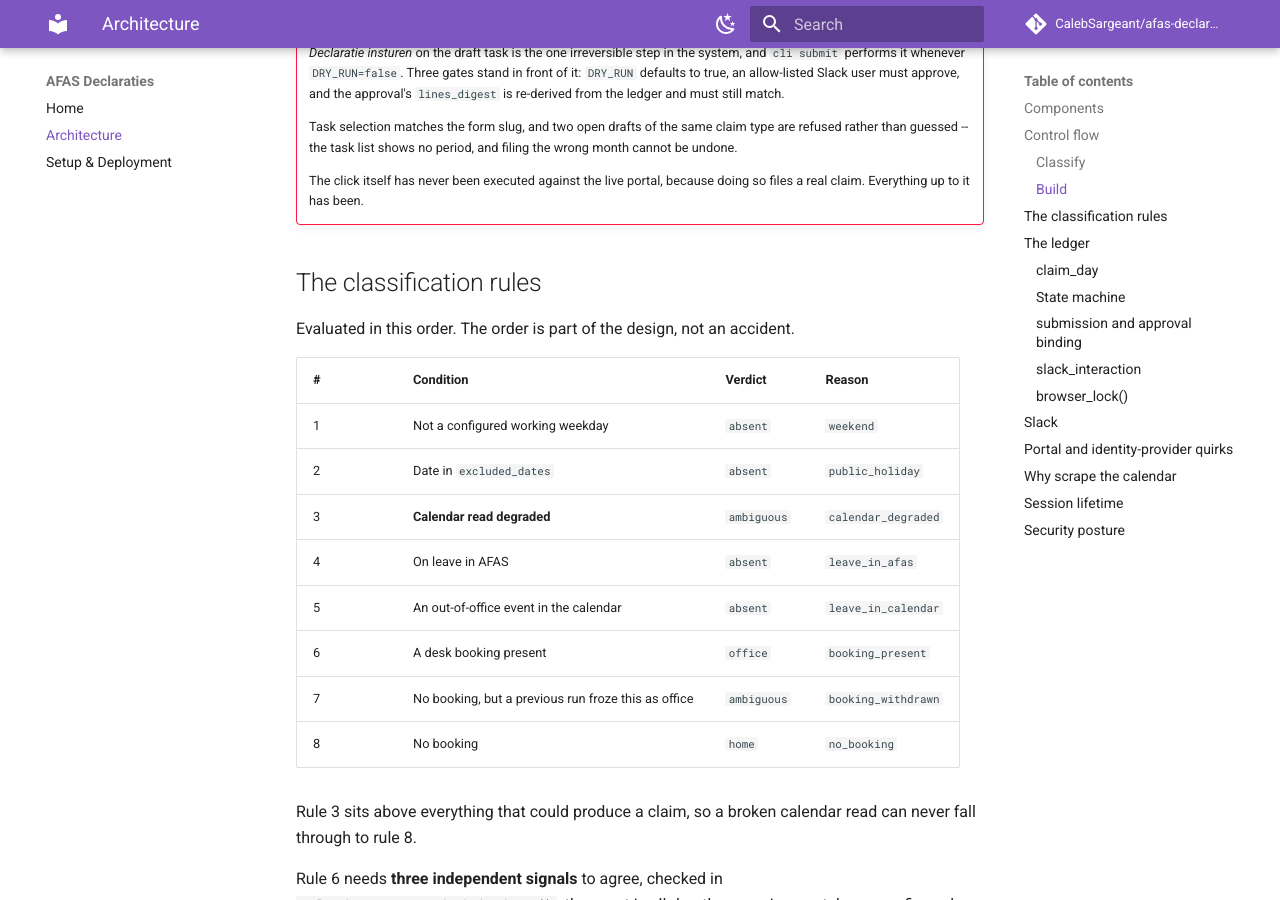
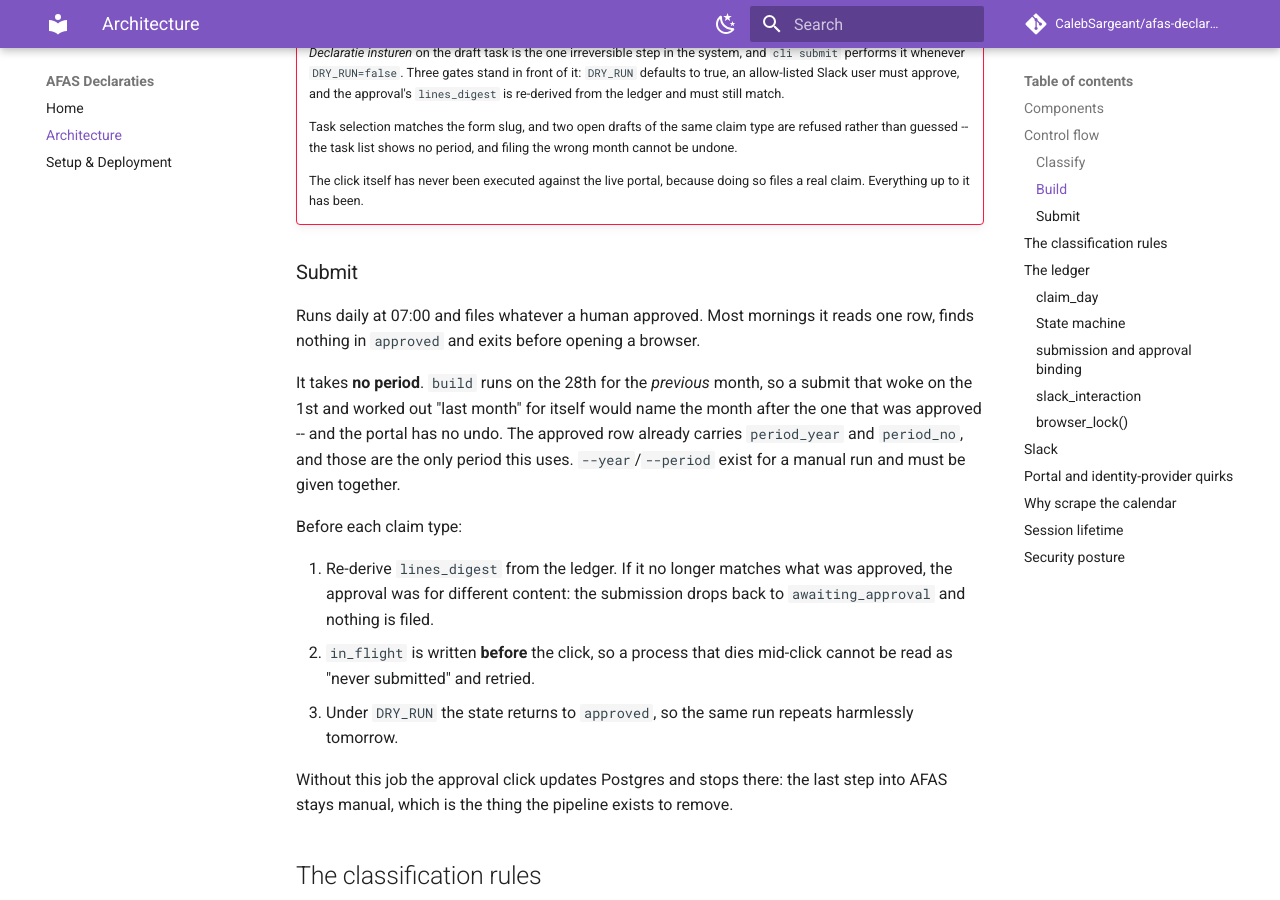
Before and after one commit to CalebSargeant/afas-declaraties, an MkDocs documentation site: the page built from docs/architecture.md, in a window 1280 px wide and 900 px high, scrolled down 2153 px. Built offline with MkDocs 1.6.1 and Material for MkDocs 9.7.7, drawn with Linux system fonts in a browser that asks for light colours; comment, search, counter and statistics services are not loaded.

Commit message:
feat(submit): run submit on a schedule, and take the period from the approval
submit existed as a CLI command, was documented and was tested, but no CronJob
ever ran it. The chart shipped classify, digest and build only, so a Slack
approval updated Postgres and stopped there and the last step into AFAS stayed
manual -- the one thing the pipeline exists to remove.

Add the CronJob (daily 07:00, Europe/Amsterdam). Most mornings it reads one row,
finds nothing approved and exits before opening a browser; the approval decides
when it does work, not the calendar.

The period comes off the approved row, never from today's date. build runs on
the 28th for the previous month, so a submit landing on the 1st that worked out
"last month" for itself would name the month after the approved one, into a
portal with no undo. --year/--period stay for a manual run and must now be given
together rather than one being silently ignored.

```diff
--- a/docs/architecture.md
+++ b/docs/architecture.md
@@ -70,6 +70,31 @@ a problem before the period closes.
 
     The click itself has never been executed against the live portal, because
     doing so files a real claim. Everything up to it has been.
+
+### Submit
+
+Runs daily at 07:00 and files whatever a human approved. Most mornings it reads
+one row, finds nothing in `approved` and exits before opening a browser.
+
+It takes **no period**. `build` runs on the 28th for the *previous* month, so a
+submit that woke on the 1st and worked out "last month" for itself would name
+the month after the one that was approved -- and the portal has no undo. The
+approved row already carries `period_year` and `period_no`, and those are the
+only period this uses. `--year`/`--period` exist for a manual run and must be
+given together.
+
+Before each claim type:
+
+1. Re-derive `lines_digest` from the ledger. If it no longer matches what was
+   approved, the approval was for different content: the submission drops back
+   to `awaiting_approval` and nothing is filed.
+2. `in_flight` is written **before** the click, so a process that dies mid-click
+   cannot be read as "never submitted" and retried.
+3. Under `DRY_RUN` the state returns to `approved`, so the same run repeats
+   harmlessly tomorrow.
+
+Without this job the approval click updates Postgres and stops there: the last
+step into AFAS stays manual, which is the thing the pipeline exists to remove.
 
 ## The classification rules
 
```
Also changed, not shown: .claude/COMMON_MISTAKES.md (+33 -0 lines), README.md (+1 -0 lines), docs/index.md (+2 -1 lines), docs/setup.md (+1 -0 lines), 4 other files.
